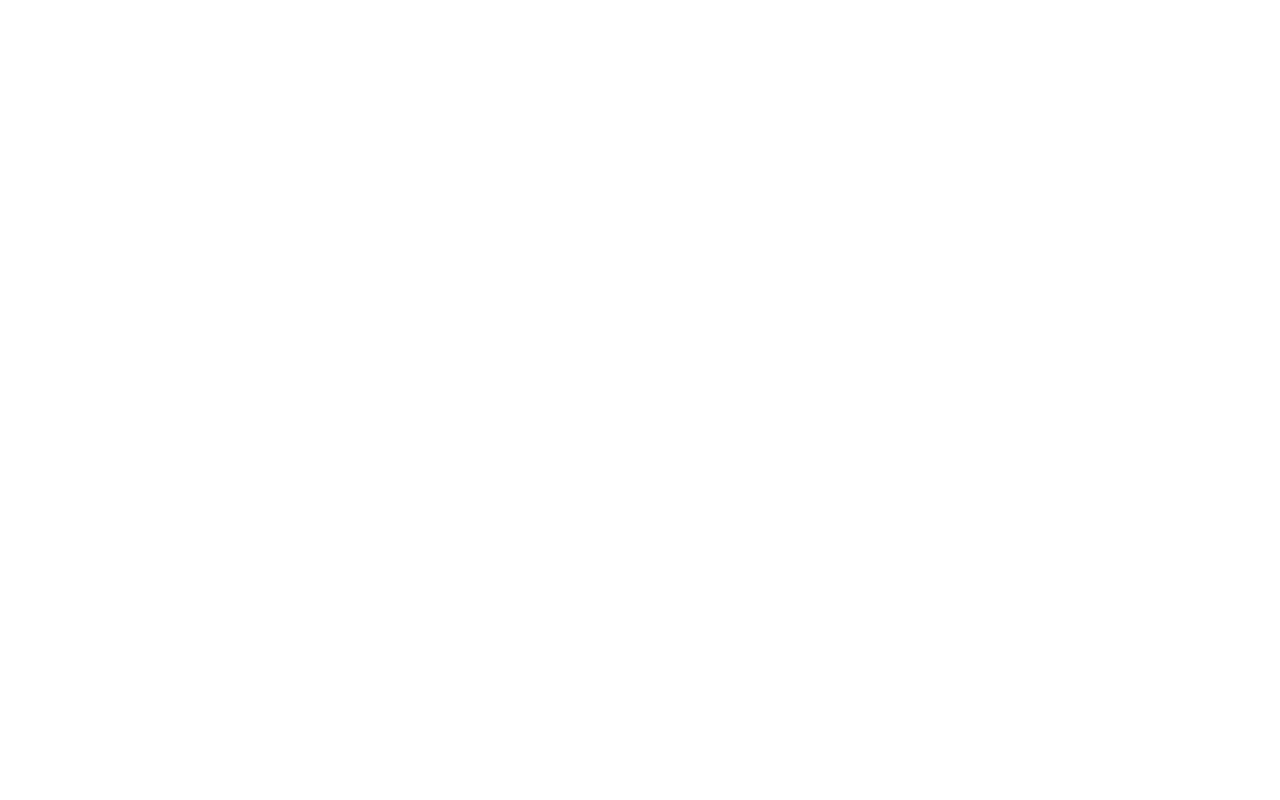
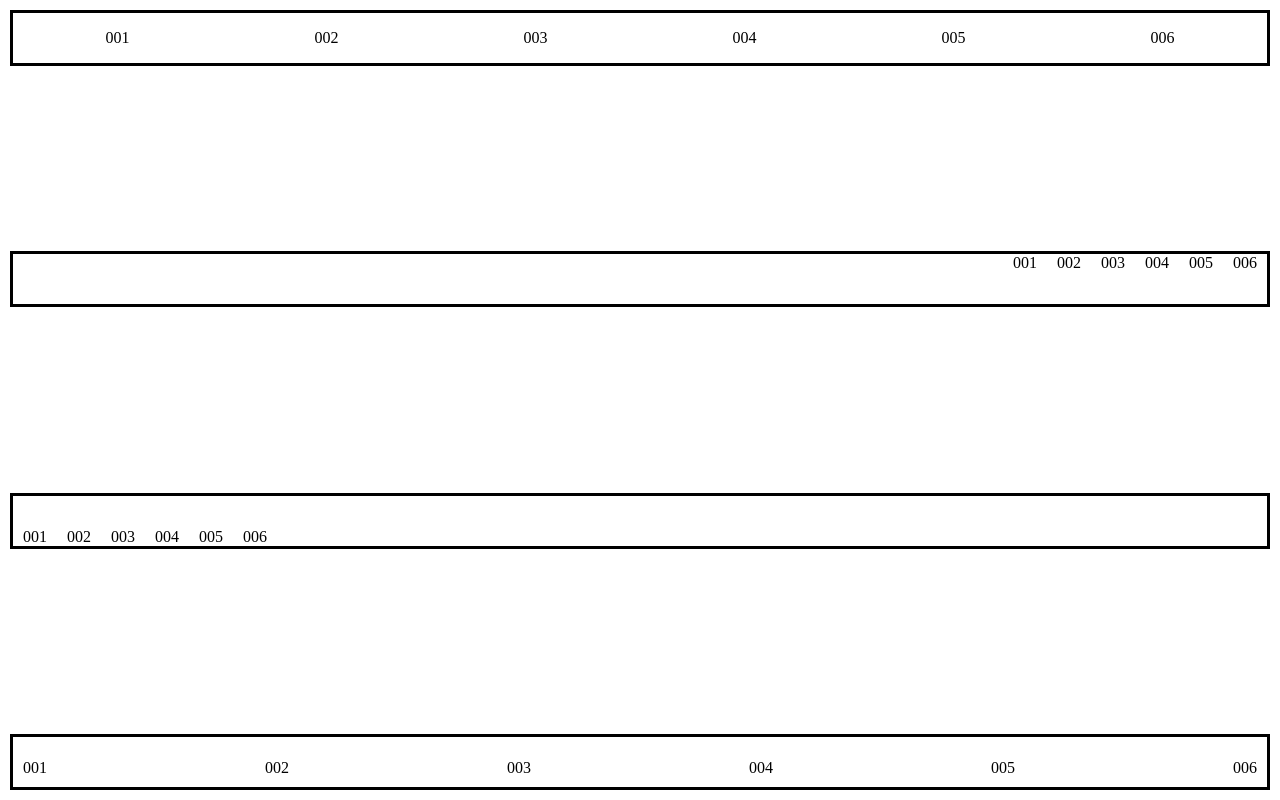
Before and after one commit to sinkevichdenis/SinkevichD_HW, a website: page 08/index.html in a window 1280 px wide. Drawn offline with Linux system fonts and the light colour scheme.

Commit message:
add index.html npm

```diff
--- a/08/index.html
+++ b/08/index.html
@@ -1,9 +1,107 @@
 <!DOCTYPE html>
 <html>
 <head>
-	<title></title>
+	<title>HomeWork08</title>
+
+	<style>
+		html, body
+		{
+			height: 100%;
+			margin: 0;
+			padding: 0;
+
+			box-sizing: border-box;
+		}
+		body
+		{
+			display: flex;
+			flex-direction: column;
+			justify-content: space-between;
+
+			padding: 10px;
+			box-sizing: border-box;
+		}
+		div
+		{
+			display: flex;
+			flex-direction: row;
+
+			height: 50px;
+
+			border-style: solid;
+		}
+		span
+		{
+			position: relative;
+			padding: 10px;
+			min-width: 8px;
+		}
+		.block1
+		{
+			justify-content: space-around;
+			align-items: center;
+		}
+		.block2
+		{
+			justify-content: flex-end;
+			align-items: flex-start;
+		}
+		.block3
+		{
+			justify-content: flex-start;
+			align-items: flex-end;
+		}
+		.block4
+		{
+			justify-content: space-between;
+			align-items: flex-end;
+		}
+		.block2 span
+		{
+			padding-top: 0;
+		}
+		.block3 span
+		{
+			padding-bottom: 0;
+		}
+	</style>
 </head>
 <body>
 
+	<div class="block1">
+		<span>001</span>
+		<span>002</span>
+		<span>003</span>
+		<span>004</span>
+		<span>005</span>
+		<span>006</span>
+	</div>
+
+	<div class="block2">
+		<span>001</span>
+		<span>002</span>
+		<span>003</span>
+		<span>004</span>
+		<span>005</span>
+		<span>006</span>
+	</div>
+
+	<div class="block3">
+		<span>001</span>
+		<span>002</span>
+		<span>003</span>
+		<span>004</span>
+		<span>005</span>
+		<span>006</span>
+	</div>
+
+	<div class="block4">
+		<span>001</span>
+		<span>002</span>
+		<span>003</span>
+		<span>004</span>
+		<span>005</span>
+		<span>006</span>
+	</div>
 </body>
 </html>
--- a/08/package.json
+++ b/08/package.json
@@ -4,7 +4,7 @@
   "description": "",
   "main": "index.js",
   "scripts": {
-    "test": "echo \"Error: no test specified\" && exit 1"
+    "start": "browser-sync start -s -f ./"
   },
   "keywords": [],
   "author": "",
```
Also changed, not shown: 1 other file.
